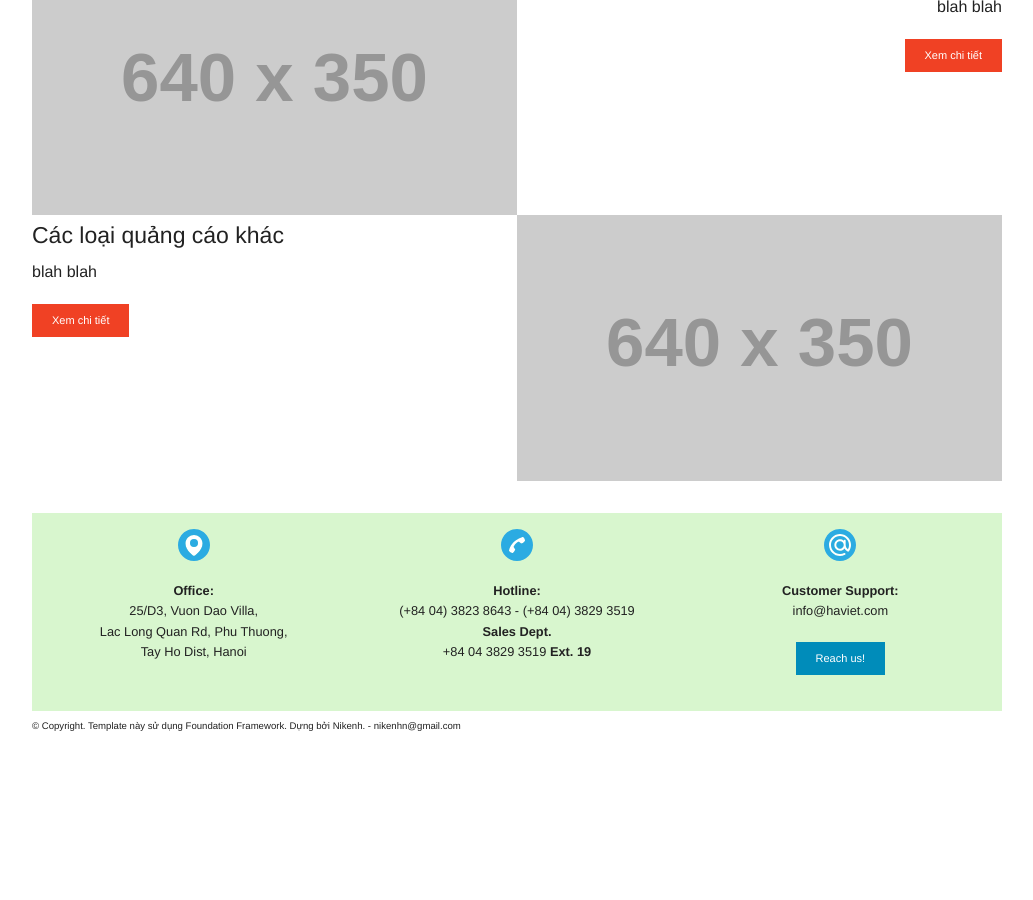
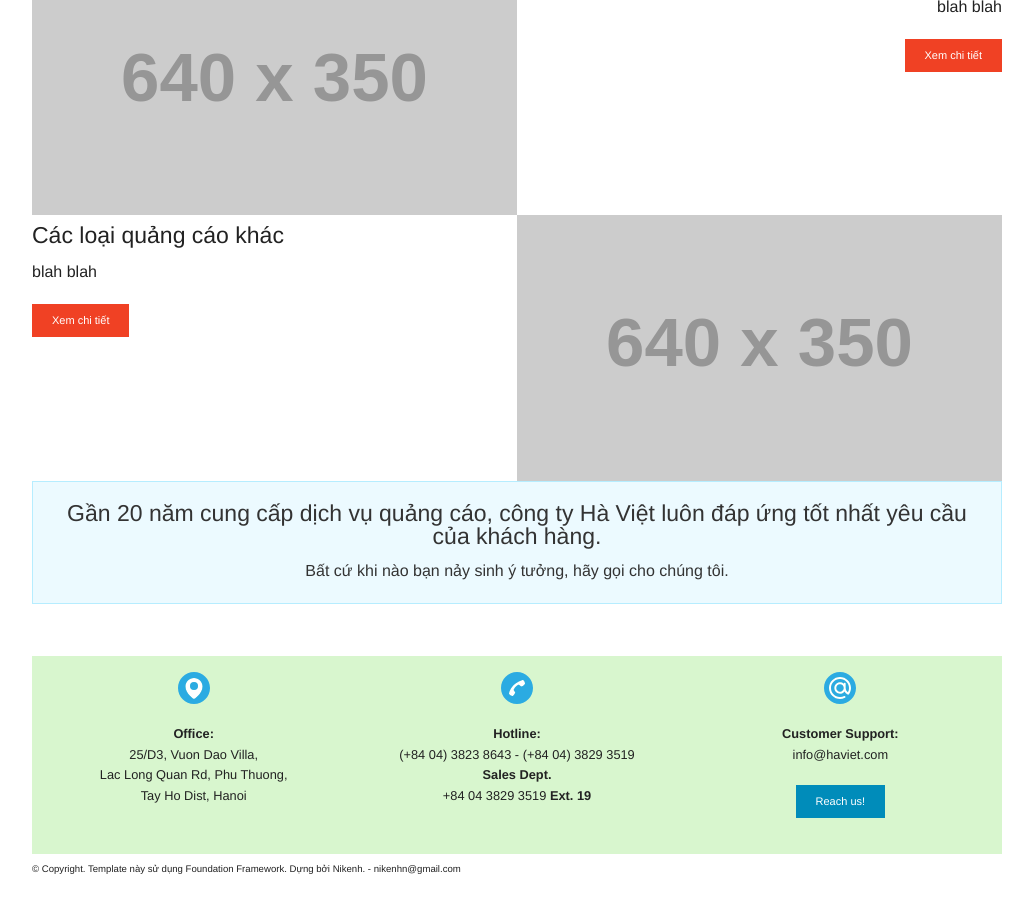
Before and after one commit to haviet/static-on-foundation, a Jekyll site: the page built from index.html, in a window 1280 px wide and 900 px high, scrolled down 2005 px. Shown: the whole window, without its empty margins (123-1156 px from the left). Built offline with Jekyll 4.4.1, drawn with Linux system fonts in a browser that asks for light colours; before the commit the page ends 2761 px from its top, so only the background shows below that.

Commit message:
Update index.html

```diff
--- a/index.html
+++ b/index.html
@@ -26,3 +26,12 @@ layout: default
 		{% include page-content-gioithieu.html %}
 	</div>
 </div>
+
+<div class="row">
+	<div class="columns">
+		<div class="panel callout text-centered">
+			<h4>Gần 20 năm cung cấp dịch vụ quảng cáo, công ty Hà Việt luôn đáp ứng tốt nhất yêu cầu của khách hàng.</h4>
+			<p>Bất cứ khi nào bạn nảy sinh ý tưởng, hãy gọi cho chúng tôi.</p>
+		</div>
+	</div>
+</div>
```
